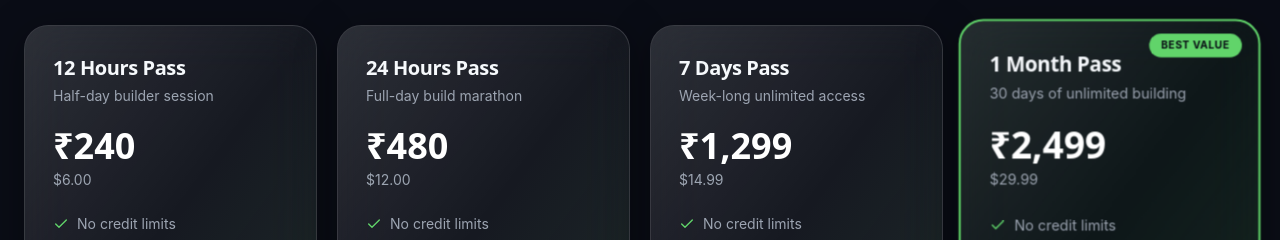
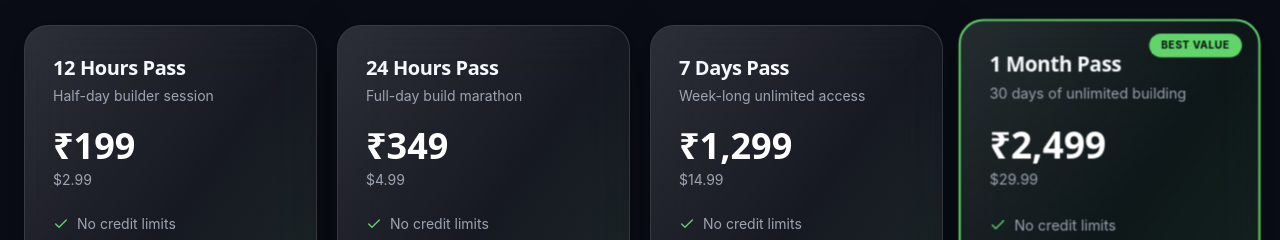
Before and after one commit to Aditya3045v/mallu-canvai-landing, a React (Vite) app: page / in a window 1280 px wide. Shown: the part 2500-2740 px from the top of the page. Built offline with nearby package versions, Linux system fonts and the light colour scheme.

Commit message:
Update 12h pass to ₹199 and 24h pass to ₹349

```diff
--- a/src/routes/index.tsx
+++ b/src/routes/index.tsx
@@ -27,16 +27,16 @@ const USD_RATE = 0.5;
 const plans = [
   {
     name: "12 Hours Pass",
-    price: `₹${(12 * INR_RATE).toFixed(0)}`,
-    usd: `$${(12 * USD_RATE).toFixed(2)}`,
+    price: "₹199",
+    usd: "$2.99",
     tag: "Half-day builder session",
     cta: "Get Instant Access",
     features: ["No credit limits","Existing workspace","No workspace transfer","Instant activation"],
   },
   {
     name: "24 Hours Pass",
-    price: `₹${(24 * INR_RATE).toFixed(0)}`,
-    usd: `$${(24 * USD_RATE).toFixed(2)}`,
+    price: "₹349",
+    usd: "$4.99",
     tag: "Full-day build marathon",
     cta: "Get Instant Access",
     features: ["No credit limits","Existing workspace","No workspace transfer","Instant activation"],
```
